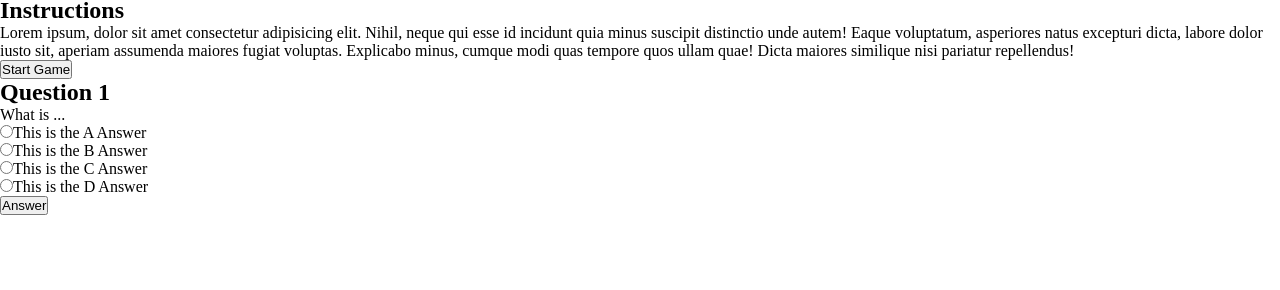
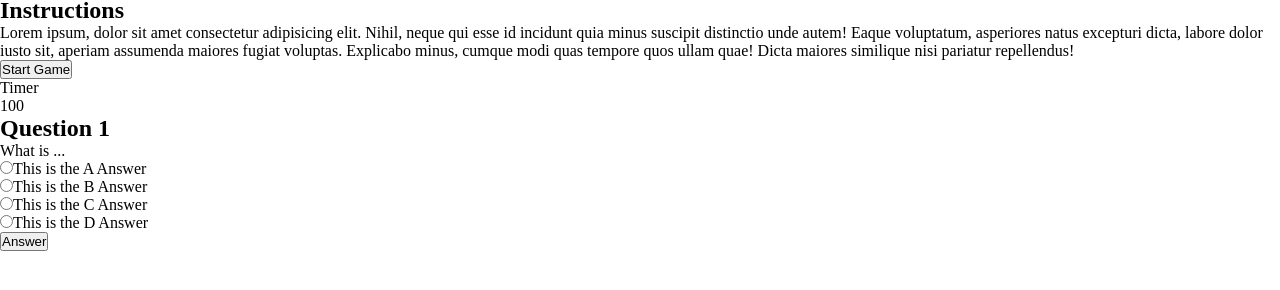
Before and after one commit to rbarbosa51/Javascript-Code-Quiz, a plain HTML site: page index.html in a window 1280 px wide. Both pictures are taken after a click on the button "Start Game". Shown: the part 40-330 px from the top of the page. Drawn offline with Linux system fonts and the light colour scheme.

Commit message:
In this commit: I added a timer. The value is stored in the html tags dataset. Once the window is loaded, the value gets populated to the tags innerText.

```diff
--- a/assets/javascript/index.js
+++ b/assets/javascript/index.js
@@ -1,4 +1,6 @@
-
+//For the timer
+var currentTimer = document.getElementById('timer');
+//For the quiz
 var buttonAnswer = document.getElementById('buttonSubmit');
 var buttonStart = document.getElementById('buttonStart');
 var questionID = document.getElementById('questionID');
@@ -8,6 +10,7 @@ var QB = document.getElementById('QB');
 var QC = document.getElementById('QC');
 var QD = document.getElementById('QD');
 
+
 //This simplifies my life, so I can change between debugging on GitHub Pages and localhost. I just uncomment what I need
 //var url = 'http://127.0.0.1:5500/assets/data/data.json';
 var url = 'https://rbarbosa51.github.io/Javascript-Code-Quiz/assets/data/data.json';
@@ -16,7 +19,7 @@ var url = 'https://rbarbosa51.github.io/Javascript-Code-Quiz/assets/data/data.js
 var currentQuestionID = 0;
 var data = 5;
 function loadQuestions(currentQuestionID) {
-    //Only Works in Local Computer
+    //Only Works in Local Computer (Live Server) or Github Pages
     fetch(url)
     .then((response) => response.json())
     .then((json) => {
@@ -49,3 +52,11 @@ buttonAnswer.addEventListener('click',  (e) => {
     e.preventDefault();
     console.log('Button Clicked');
 });
+
+function setTime() {
+    var time = currentTimer.dataset.time;
+    currentTimer.innerText = time;
+}
+window.addEventListener('load', () => {
+    setTime();
+});
--- a/index.html
+++ b/index.html
@@ -13,7 +13,10 @@
     <h2>Instructions</h2>
     <p>Lorem ipsum, dolor sit amet consectetur adipisicing elit. Nihil, neque qui esse id incidunt quia minus suscipit distinctio unde autem! Eaque voluptatum, asperiores natus excepturi dicta, labore dolor iusto sit, aperiam assumenda maiores fugiat voluptas. Explicabo minus, cumque modi quas tempore quos ullam quae! Dicta maiores similique nisi pariatur repellendus!</p>
     <button id="buttonStart">Start Game</button>
+
     <form class="hidden">
+        <div>Timer</div>
+        <div id="timer" data-time="100"></div>
         <h2>Question <span id="questionID"></span></h2>
         <p id="questionText">Test</p>
         <input type="radio" id="A" name="radioSelect" value="A"><label for="A" id="QA">A</label><br>
```
